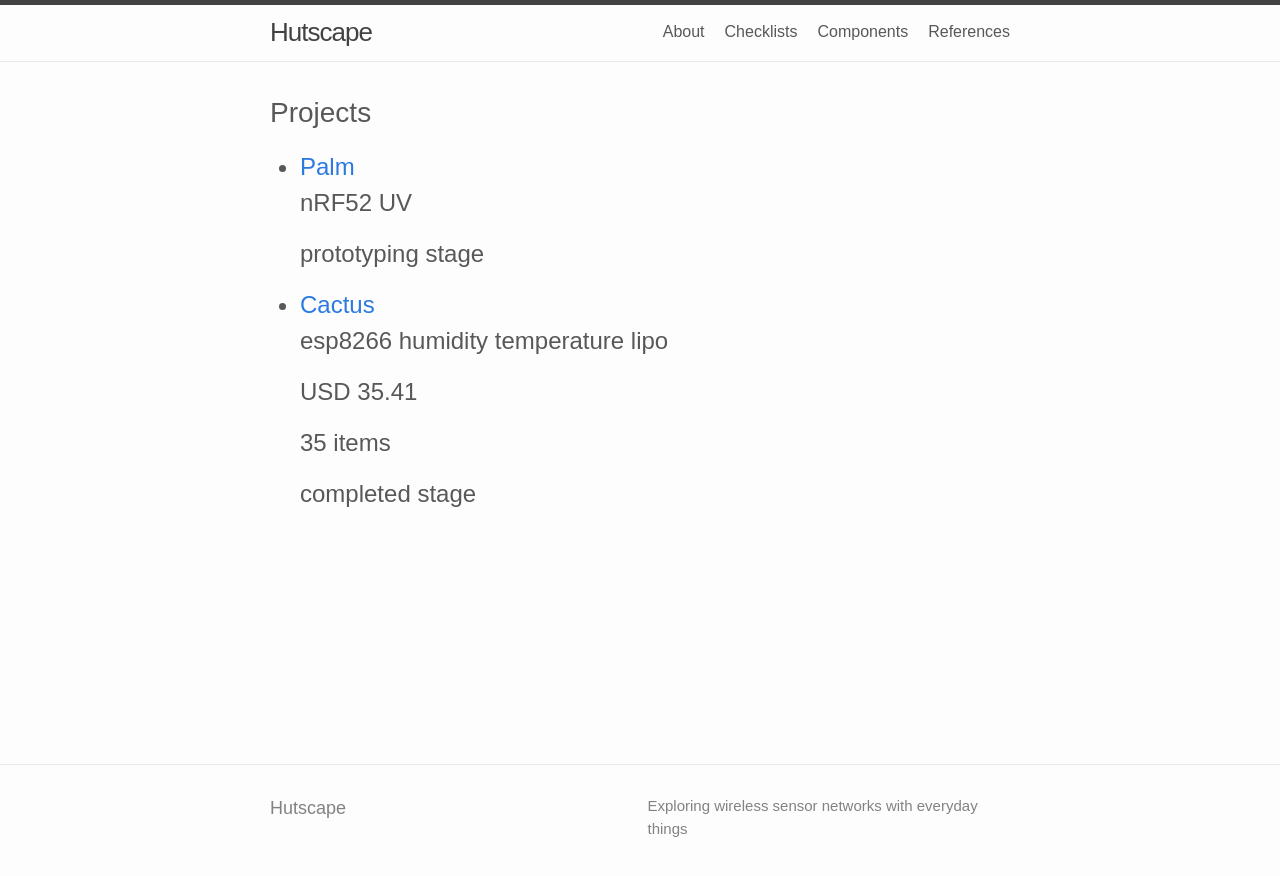
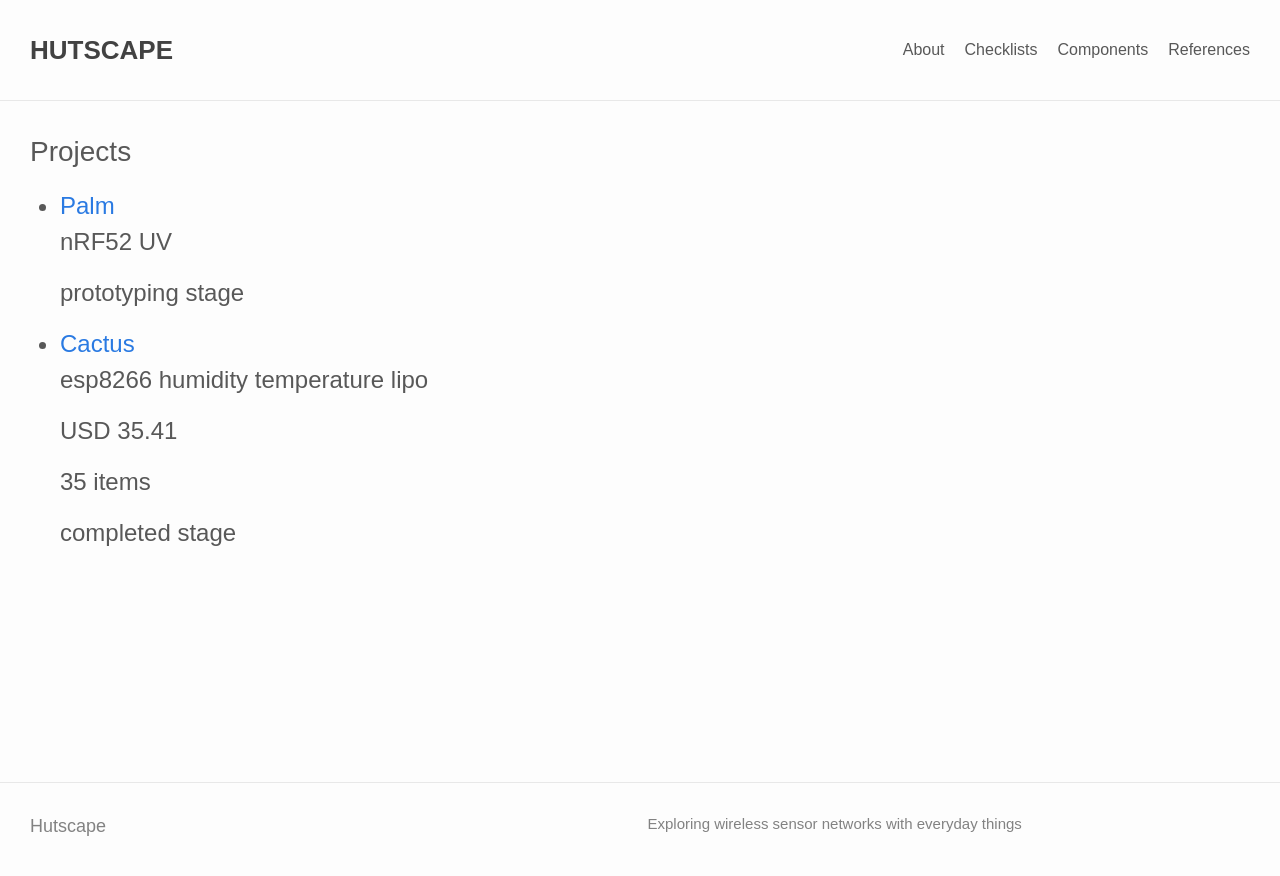
Before and after one commit to hutscape/hutscape.github.io, a Jekyll site: the page built from index.md, in a window 1280 px wide. Shown: the top 876 px of the page. Built offline with Jekyll 4.4.1, drawn with Linux system fonts in a browser that asks for light colours.

Commit message:
Amend styles with page width and site title

```diff
--- a/_sass/hutscape.scss
+++ b/_sass/hutscape.scss
@@ -21,7 +21,7 @@ $orange-color:     #f66a0a !default;
 $table-text-align: left !default;
 
 // Width of the content area
-$content-width:    800px !default;
+$content-width:    960px !default;
 
 $on-palm:          600px !default;
 $on-laptop:        800px !default;
--- a/_sass/hutscape/_base.scss
+++ b/_sass/hutscape/_base.scss
@@ -176,8 +176,7 @@ pre {
  * Wrapper
  */
 .wrapper {
-  max-width: -webkit-calc(#{$content-width} - (#{$spacing-unit}));
-  max-width:         calc(#{$content-width} - (#{$spacing-unit}));
+  max-width: 100%;
   margin-right: auto;
   margin-left: auto;
   padding-right: $spacing-unit / 2;
@@ -185,8 +184,6 @@ pre {
   @extend %clearfix;
 
   @media screen and (min-width: $on-large) {
-    max-width: -webkit-calc(#{$content-width} - (#{$spacing-unit} * 2));
-    max-width:         calc(#{$content-width} - (#{$spacing-unit} * 2));
     padding-right: $spacing-unit;
     padding-left: $spacing-unit;
   }
--- a/_sass/hutscape/_layout.scss
+++ b/_sass/hutscape/_layout.scss
@@ -2,10 +2,9 @@
  * Site header
  */
 .site-header {
-  border-top: 5px solid $grey-color-dark;
   border-bottom: 1px solid $grey-color-light;
   min-height: $spacing-unit * 1.865;
-  line-height: $base-line-height * $base-font-size * 2.25;
+  line-height: 100px;
 
   // Positioning context for the mobile navigation icon
   position: relative;
@@ -13,10 +12,10 @@
 
 .site-title {
   @include relative-font-size(1.625);
-  font-weight: 300;
-  letter-spacing: -1px;
   margin-bottom: 0;
   float: left;
+  text-transform: uppercase;
+  font-weight: bold;
 
   @include media-query($on-palm) {
     padding-right: 45px;
```
Also changed, not shown: assets/css/style.css, 1 other file.
